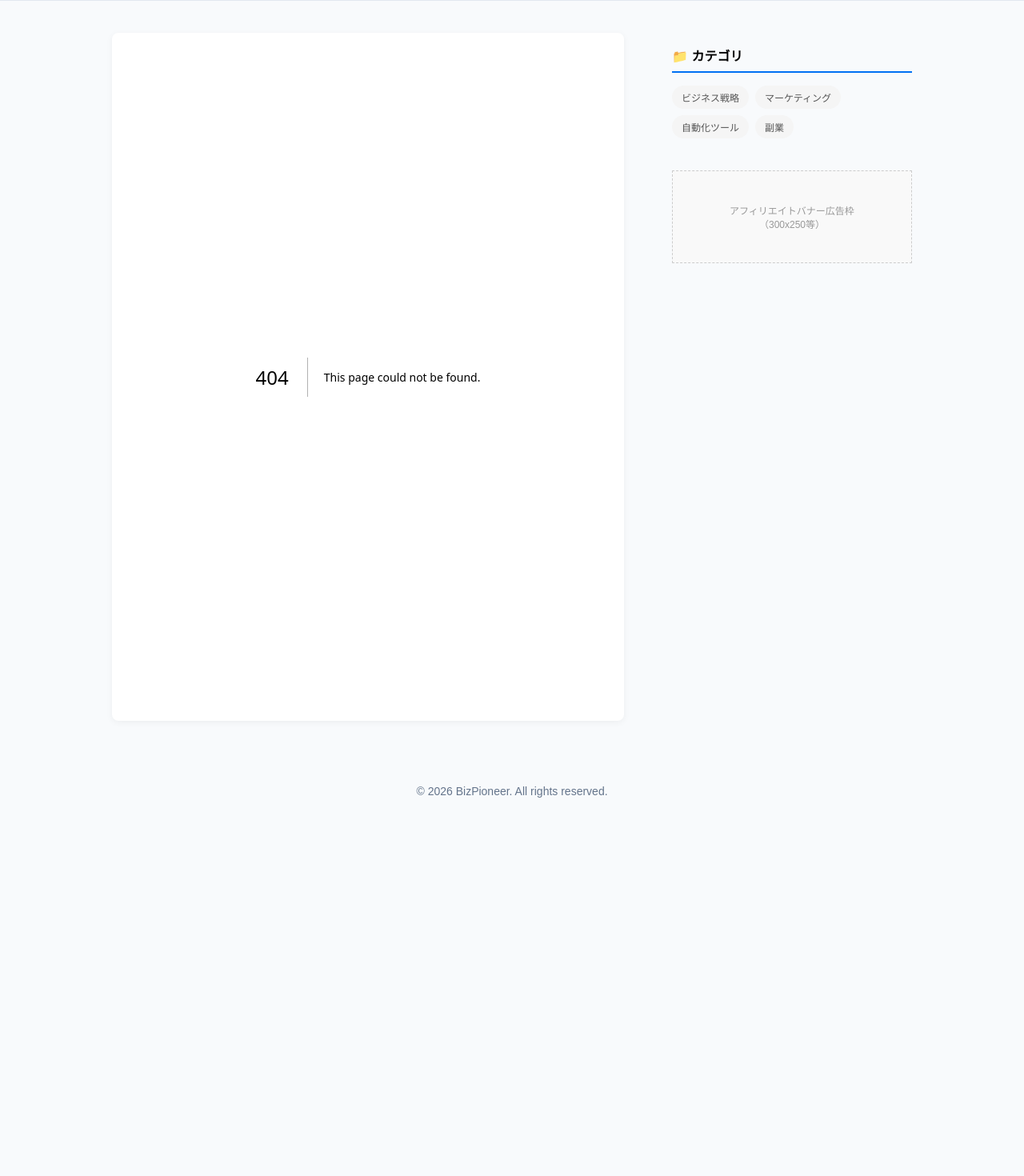
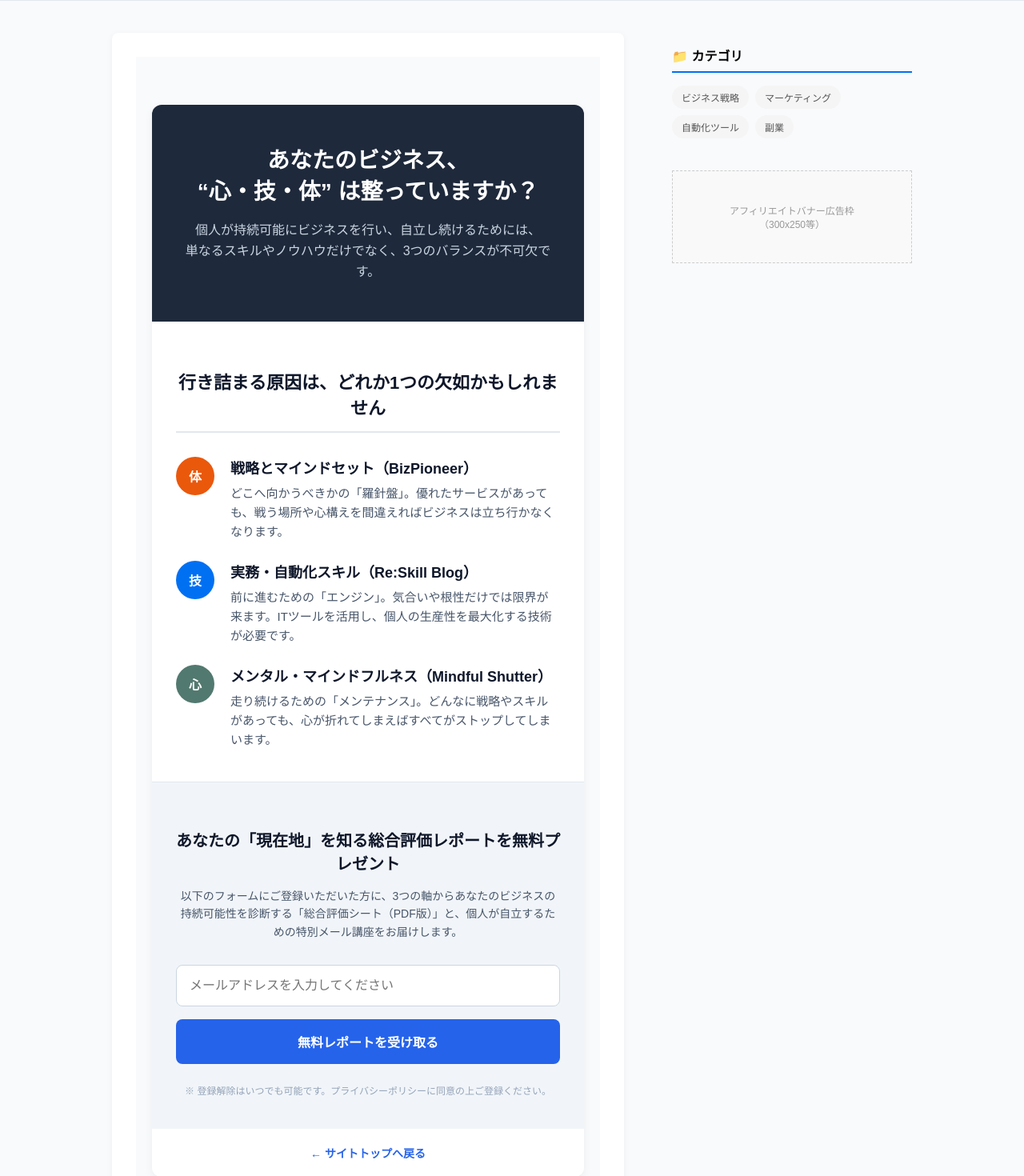
Before and after one commit to shotaro0222/conconsalsal.com, a Next.js app: page /hub in a window 1280 px wide. Before the commit this address had no page. Shown: the part 60-1530 px from the top of the page at 80% size. Before the commit the page ends 1097 px from the top, so only its background shows below. Built offline with nearby package versions, Linux system fonts and the light colour scheme.

Commit message:
Create page.tsx

```diff
--- /dev/null
+++ b/src/app/hub/page.tsx
@@ -0,0 +1,103 @@
+// src/app/hub/page.tsx
+import React from 'react';
+import Link from 'next/link';
+
+export const metadata = {
+  title: '総合評価レポート無料プレゼント | あなたの現在地をチェック',
+  description: '戦略、スキル、メンタルの3軸から、あなたのビジネスの持続可能性を診断する無料レポートをプレゼント。',
+};
+
+export default function HubPage() {
+  return (
+    <div style={{ backgroundColor: '#f8fafc', minHeight: '100vh', padding: '60px 20px', fontFamily: 'sans-serif' }}>
+
+      <div style={{ maxWidth: '800px', margin: '0 auto', backgroundColor: '#fff', borderRadius: '12px', boxShadow: '0 4px 12px rgba(0,0,0,0.05)', overflow: 'hidden' }}>
+
+        {/* ヘッダーエリア */}
+        <div style={{ backgroundColor: '#1e293b', padding: '50px 30px', textAlign: 'center', color: '#fff' }}>
+          <h1 style={{ fontSize: '28px', fontWeight: 'bold', margin: '0 0 16px 0', lineHeight: '1.4' }}>
+            あなたのビジネス、<br />
+            “心・技・体” は整っていますか？
+          </h1>
+          <p style={{ fontSize: '16px', color: '#cbd5e1', lineHeight: '1.6', margin: '0' }}>
+            個人が持続可能にビジネスを行い、自立し続けるためには、<br />
+            単なるスキルやノウハウだけでなく、3つのバランスが不可欠です。
+          </p>
+        </div>
+
+        {/* 3軸の解説エリア */}
+        <div style={{ padding: '40px 30px' }}>
+          <h2 style={{ fontSize: '22px', textAlign: 'center', color: '#0f172a', marginBottom: '30px', borderBottom: '2px solid #e2e8f0', paddingBottom: '15px' }}>
+            行き詰まる原因は、どれか1つの欠如かもしれません
+          </h2>
+
+          <div style={{ display: 'flex', flexDirection: 'column', gap: '24px' }}>
+            {/* 戦略 */}
+            <div style={{ display: 'flex', gap: '20px', alignItems: 'flex-start' }}>
+              <div style={{ backgroundColor: '#ea580c', color: '#fff', width: '48px', height: '48px', borderRadius: '50%', display: 'flex', justifyContent: 'center', alignItems: 'center', fontWeight: 'bold', flexShrink: 0 }}>体</div>
+              <div>
+                <h3 style={{ margin: '0 0 8px 0', fontSize: '18px', color: '#0f172a' }}>戦略とマインドセット（BizPioneer）</h3>
+                <p style={{ margin: '0', fontSize: '15px', color: '#475569', lineHeight: '1.6' }}>どこへ向かうべきかの「羅針盤」。優れたサービスがあっても、戦う場所や心構えを間違えればビジネスは立ち行かなくなります。</p>
+              </div>
+            </div>
+
+            {/* スキル */}
+            <div style={{ display: 'flex', gap: '20px', alignItems: 'flex-start' }}>
+              <div style={{ backgroundColor: '#0070f3', color: '#fff', width: '48px', height: '48px', borderRadius: '50%', display: 'flex', justifyContent: 'center', alignItems: 'center', fontWeight: 'bold', flexShrink: 0 }}>技</div>
+              <div>
+                <h3 style={{ margin: '0 0 8px 0', fontSize: '18px', color: '#0f172a' }}>実務・自動化スキル（Re:Skill Blog）</h3>
+                <p style={{ margin: '0', fontSize: '15px', color: '#475569', lineHeight: '1.6' }}>前に進むための「エンジン」。気合いや根性だけでは限界が来ます。ITツールを活用し、個人の生産性を最大化する技術が必要です。</p>
+              </div>
+            </div>
+
+            {/* メンタル */}
+            <div style={{ display: 'flex', gap: '20px', alignItems: 'flex-start' }}>
+              <div style={{ backgroundColor: '#52796f', color: '#fff', width: '48px', height: '48px', borderRadius: '50%', display: 'flex', justifyContent: 'center', alignItems: 'center', fontWeight: 'bold', flexShrink: 0 }}>心</div>
+              <div>
+                <h3 style={{ margin: '0 0 8px 0', fontSize: '18px', color: '#0f172a' }}>メンタル・マインドフルネス（Mindful Shutter）</h3>
+                <p style={{ margin: '0', fontSize: '15px', color: '#475569', lineHeight: '1.6' }}>走り続けるための「メンテナンス」。どんなに戦略やスキルがあっても、心が折れてしまえばすべてがストップしてしまいます。</p>
+              </div>
+            </div>
+          </div>
+        </div>
+
+        {/* フォームエリア（リスト獲得） */}
+        <div style={{ backgroundColor: '#f1f5f9', padding: '40px 30px', borderTop: '1px solid #e2e8f0' }}>
+          <h2 style={{ fontSize: '20px', textAlign: 'center', color: '#0f172a', marginBottom: '16px' }}>
+            あなたの「現在地」を知る総合評価レポートを無料プレゼント
+          </h2>
+          <p style={{ textAlign: 'center', fontSize: '14px', color: '#475569', marginBottom: '30px', lineHeight: '1.6' }}>
+            以下のフォームにご登録いただいた方に、3つの軸からあなたのビジネスの持続可能性を診断する「総合評価シート（PDF版）」と、個人が自立するための特別メール講座をお届けします。
+          </p>
+
+          <form style={{ maxWidth: '500px', margin: '0 auto', display: 'flex', flexDirection: 'column', gap: '16px' }}>
+            <input
+              type="email"
+              placeholder="メールアドレスを入力してください"
+              required
+              style={{ padding: '16px', fontSize: '16px', borderRadius: '8px', border: '1px solid #cbd5e1', outline: 'none', width: '100%', boxSizing: 'border-box' }}
+            />
+            <button
+              type="button"
+              onClick={() => alert('※ ここに実際のメール配信スタンド（Mailchimpなど）の送信処理を組み込みます')}
+              style={{ backgroundColor: '#2563eb', color: '#fff', padding: '16px', fontSize: '16px', fontWeight: 'bold', borderRadius: '8px', border: 'none', cursor: 'pointer', transition: 'background 0.2s', width: '100%' }}
+            >
+              無料レポートを受け取る
+            </button>
+            <p style={{ textAlign: 'center', fontSize: '12px', color: '#94a3b8', margin: '8px 0 0 0' }}>
+              ※ 登録解除はいつでも可能です。プライバシーポリシーに同意の上ご登録ください。
+            </p>
+          </form>
+        </div>
+
+        {/* 戻るリンク */}
+        <div style={{ textAlign: 'center', padding: '20px', backgroundColor: '#fff' }}>
+          <Link href="/" style={{ color: '#2563eb', textDecoration: 'none', fontSize: '14px', fontWeight: 'bold' }}>
+            ← サイトトップへ戻る
+          </Link>
+        </div>
+
+      </div>
+    </div>
+  );
+}
```
